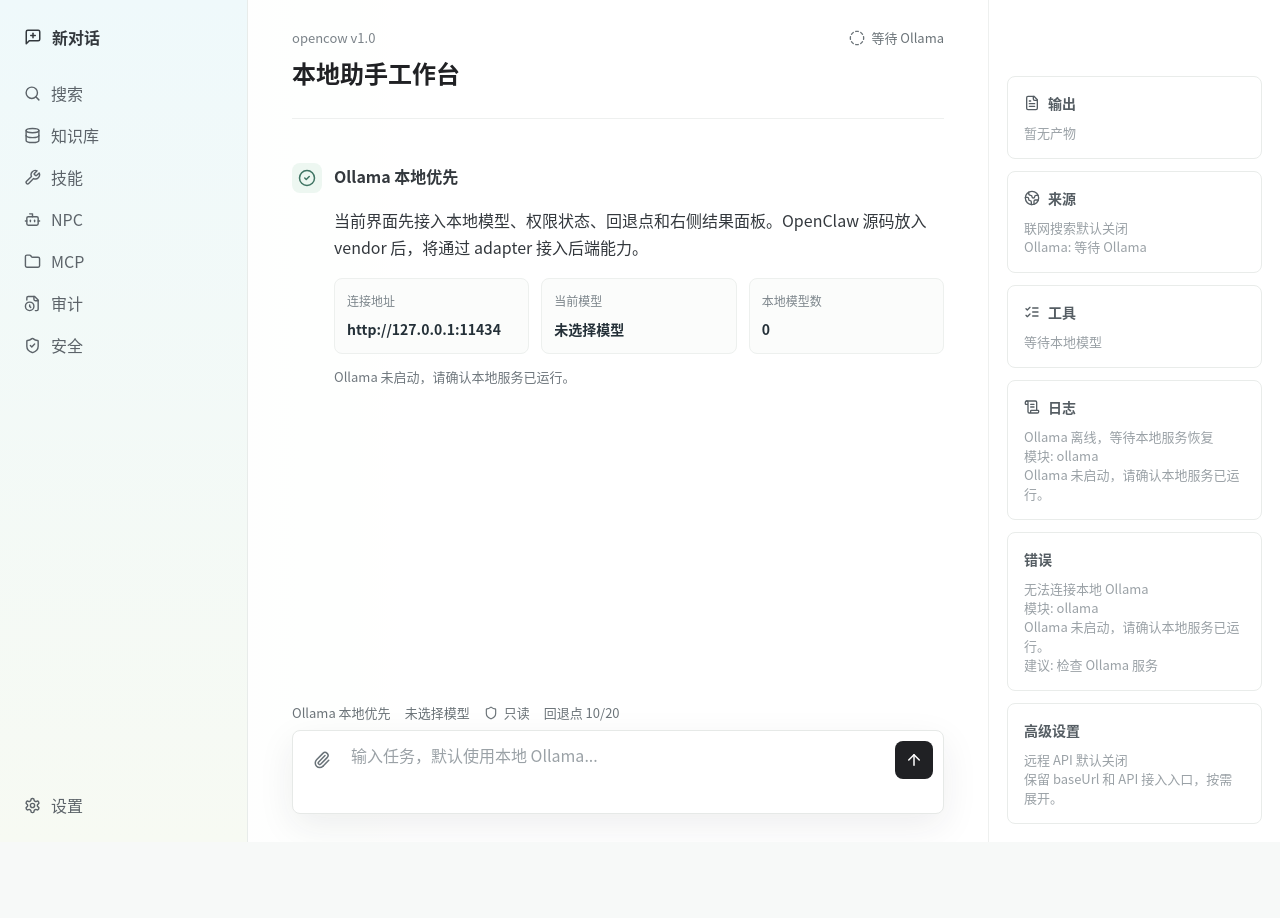
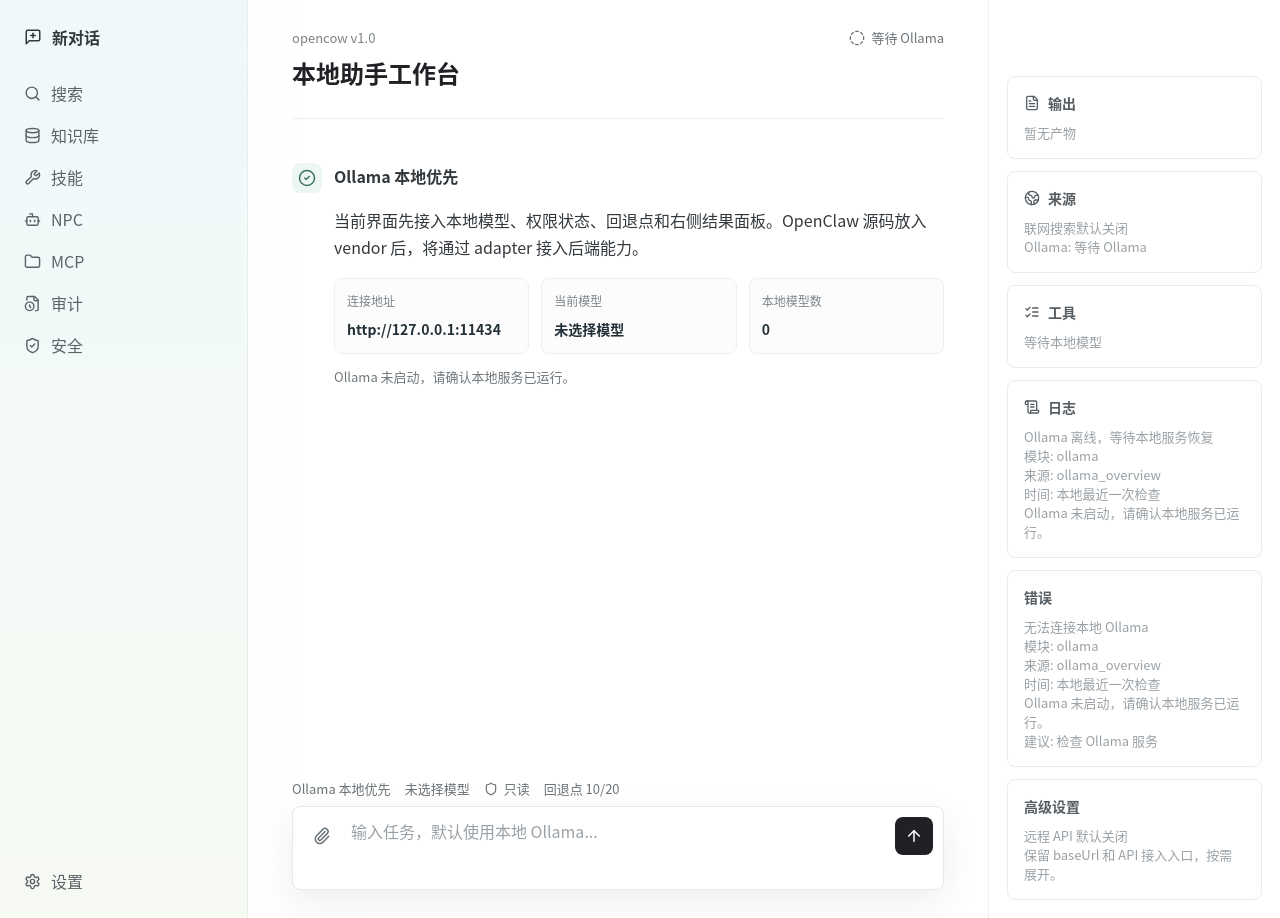
Before and after one commit to tangshuang631/opencow, a React (Vite) app in the folder apps/desktop/: page / in a window 1280 px wide. Before the commit the page ends 842 px from the top, so only its background shows below. Built offline with nearby package versions, Linux system fonts and the light colour scheme; no server answers.

Commit message:
feat: add trace source metadata

```diff
--- a/apps/desktop/src/features/workbench/components/Inspector.tsx
+++ b/apps/desktop/src/features/workbench/components/Inspector.tsx
@@ -41,6 +41,8 @@
         </h2>
         <p className="muted">{state.audit.summary}</p>
         <p className="muted">模块: {state.audit.lastEvent.module}</p>
+        <p className="muted">来源: {state.audit.lastEvent.source}</p>
+        <p className="muted">时间: {state.audit.lastEvent.timestamp}</p>
         <p className="muted">{state.audit.lastEvent.detail}</p>
       </section>
       <section>
@@ -49,6 +51,8 @@
           <>
             <p className="muted">{state.error.summary}</p>
             <p className="muted">模块: {state.error.module}</p>
+            <p className="muted">来源: {state.error.source}</p>
+            <p className="muted">时间: {state.error.timestamp}</p>
             <p className="muted">{state.error.detail}</p>
             <p className="muted">建议: {state.error.actionLabel}</p>
           </>
--- a/apps/desktop/src/features/workbench/workbenchState.ts
+++ b/apps/desktop/src/features/workbench/workbenchState.ts
@@ -39,6 +39,8 @@
     lastEvent: {
       module: string;
       detail: string;
+      timestamp: string;
+      source: string;
     };
   };
   error: {
@@ -46,6 +48,8 @@
     summary: string;
     detail: string;
     actionLabel: string;
+    timestamp: string;
+    source: string;
   } | null;
 };
 
@@ -83,7 +87,9 @@
       summary: "等待本地事件",
       lastEvent: {
         module: "startup",
-        detail: "应用已启动，等待读取本地模型状态。"
+        detail: "应用已启动，等待读取本地模型状态。",
+        timestamp: "未记录",
+        source: "desktop-bootstrap"
       }
     },
     error: null
@@ -106,14 +112,18 @@
         summary: "Ollama 离线，等待本地服务恢复",
         lastEvent: {
           module: "ollama",
-          detail: overview.diagnostic
+          detail: overview.diagnostic,
+          timestamp: "本地最近一次检查",
+          source: "ollama_overview"
         }
       },
       error: {
         module: "ollama",
         summary: "无法连接本地 Ollama",
         detail: overview.diagnostic,
-        actionLabel: "检查 Ollama 服务"
+        actionLabel: "检查 Ollama 服务",
+        timestamp: "本地最近一次检查",
+        source: "ollama_overview"
       }
     };
   }
@@ -132,7 +142,9 @@
       summary: `已读取 ${overview.models.length} 个本地模型`,
       lastEvent: {
         module: "ollama",
-        detail: `${overview.endpoint} 已返回模型列表。`
+        detail: `${overview.endpoint} 已返回模型列表。`,
+        timestamp: "本地最近一次检查",
+        source: "ollama_overview"
       }
     },
     error: null
```
Also changed, not shown: 2 other files (tests, documents, lock files or other folders).
